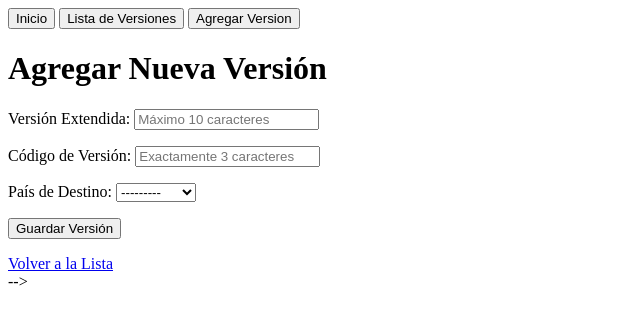
After one commit to NicolasCdna/MiProyecto, a Django app: page /agregar_version/ in a window 1280 px wide. The commit adds this page. Shown: the top 325 px of the page, without its empty margins (0-640 px from the left). Run offline with Django 5.2, Linux system fonts and the light colour scheme.

Commit message:
Se agregaron  models y vistas relacionadas

```diff
--- a/AppVehiculo/forms.py
+++ b/AppVehiculo/forms.py
@@ -1,8 +1,39 @@
 
 from django import forms
 from .models import Vehiculo
+from .models import Version
+from .models import Proxy
 
 class VehiculoForm(forms.ModelForm):
     class Meta:
         model = Vehiculo
         fields = ['vin', 'cis', 'version']
+
+
+
+class VersionForm(forms.ModelForm):
+    class Meta:
+        model = Version
+        fields = ['version_extend', 'version_codif', 'mercado']
+        labels = {
+            'version_extend': 'Versión Extendida',
+            'version_codif': 'Código de Versión',
+            'mercado': 'País de Destino',
+        }
+        widgets = {
+            'version_extend': forms.TextInput(attrs={'maxlength': 10, 'placeholder': 'Máximo 10 caracteres'}),
+            'version_codif': forms.TextInput(attrs={'maxlength': 3, 'placeholder': 'Exactamente 3 caracteres'}),
+            'mercado': forms.Select(),
+        }
+
+class ProxyForm(forms.ModelForm):
+    class Meta:
+        model = Proxy
+        fields = ['central', 'version', 'configuracion', 'sw_version']
+        labels = {
+            'central': 'Central',
+            'version': 'Versión',
+            'configuracion': 'Configuración (64 bits)',
+            'sw_version': 'Versión de Software',
+        }
+    configuracion = forms.CharField(widget=forms.TextInput(attrs={'maxlength': 64}))
--- a/AppVehiculo/models.py
+++ b/AppVehiculo/models.py
@@ -30,9 +30,6 @@ class Vehiculo(models.Model):
     def __str__(self):
         return f"Vehículo {self.vin} - {self.version}"
 
-
-
-
 # class Vehiculo(models.Model):
 #     vin = models.
 #     nombre = models.CharField(max_length=100)
@@ -40,3 +37,87 @@ class Vehiculo(models.Model):
 
 #     def __str__(self):
         # return self.nombre
+
+class Version(models.Model):
+    # Campo alfanumérico de máximo 10 caracteres
+    version_extend = models.CharField(
+        max_length=10,
+        unique=True,
+        verbose_name="Versión Extendida"
+    )
+
+    # Campo alfanumérico - 3 caracteres
+    version_codif = models.CharField(
+        max_length=3,
+        unique=True,
+        verbose_name="Código de Versión"
+    )
+
+    # Lista de opciones para el campo país de destino
+    MERCADO_CHOICES = [
+        ('EU', 'Europa'),
+        ('AS', 'Asia'),
+        ('AM', 'América'),
+        ('AF', 'África'),
+        ('OC', 'Oceanía'),
+        ('AR', 'Argentina'),
+    ]
+    mercado = models.CharField(
+        max_length=2,
+        choices=MERCADO_CHOICES,
+        verbose_name="País de Destino"
+    )
+
+    class Meta:
+        # Constraint para relación biunívoca
+        unique_together = ('version_extend', 'version_codif')
+        verbose_name = "Versión"
+        verbose_name_plural = "Versiones"
+
+    def __str__(self):
+        return f"{self.version_codif} - {self.version_extend} ({self.get_mercado_display()})"
+
+    #Definimos Proxy, que toma informacion de la clase Version.
+
+from .models import Version  # Asegúrate de que el modelo Version esté importado
+
+class Proxy(models.Model):
+    # Opciones para Centrales (ECUs básicas)
+    ECU_CHOICES = [
+        ('BCM', 'Body Control Module'),
+        ('PCM', 'Powertrain Control Module'),
+        ('TCM', 'Transmission Control Module'),
+        ('ECM', 'Engine Control Module'),
+        ('ABS', 'Anti-lock Braking System'),
+    ]
+    central = models.CharField(
+        max_length=3,
+        choices=ECU_CHOICES,
+        verbose_name="Central"
+    )
+
+    # Relación con Version
+    version = models.ForeignKey(
+        Version,
+        on_delete=models.CASCADE,
+        verbose_name="Versión"
+    )
+
+    # Campo de configuración (64 bits como cadena)
+    configuracion = models.CharField(
+        max_length=64,
+        verbose_name="Configuración"
+    )
+
+    # Versión de software
+    sw_version = models.CharField(
+        max_length=10,
+        verbose_name="Versión de Software"
+    )
+
+    class Meta:
+        verbose_name = "Proxy"
+        verbose_name_plural = "Proxies"
+
+    def __str__(self):
+        return f"{self.central} - {self.version} - SW: {self.sw_version}"
--- /dev/null
+++ b/AppVehiculo/templates/AppVehiculo/agregar_version.html
@@ -0,0 +1,11 @@
+{% extends "base.html" %}
+
+{% block content %}
+<h1>Agregar Nueva Versión</h1>
+<form method="post">
+    {% csrf_token %}
+    {{ form.as_p }}
+    <button type="submit">Guardar Versión</button>
+</form>
+<a href="{% url 'lista_versiones' %}">Volver a la Lista</a>
+{% endblock %}
--- /dev/null
+++ b/AppVehiculo/templates/base.html
@@ -0,0 +1,20 @@
+<!-- <!-- <!DOCTYPE html> -->
+<html lang="en">
+<head>
+    <meta charset="UTF-8">
+    <meta name="viewport" content="width=device-width, initial-scale=1.0">
+    <title>{% block title %}Mi Proyecto{% endblock %}</title>
+</head>
+<body>
+    <header>
+        <nav>
+            <a href="{% url 'index' %}"><button>Inicio</button></a>
+            <a href="{% url 'lista_versiones' %}"><button>Lista de Versiones</button></a>
+            <a href="{% url 'agregar_version' %}"><button>Agregar Version</button></a>
+        </nav>
+    </header>
+    <main>
+        {% block content %}{% endblock %}
+    </main>
+</body>
+</html> -->
--- a/AppVehiculo/urls.py
+++ b/AppVehiculo/urls.py
@@ -4,4 +4,8 @@ from . import views
 urlpatterns = [
     path('crear/', views.crear_vehiculo, name='crear_vehiculo'),
     path('vehiculos/', views.listar_vehiculos, name='listar_vehiculos'),
+    path('lista_versiones/', views.lista_versiones, name='lista_versiones'),
+    path('agregar_version/', views.agregar_version, name='agregar_version'),
+    path('crear-proxy/', views.crear_proxy, name='crear_proxy'),
+    path('lista-proxies/', views.lista_proxies, name='lista_proxies'),
 ]
--- a/AppVehiculo/views.py
+++ b/AppVehiculo/views.py
@@ -1,6 +1,11 @@
 from django.shortcuts import render, redirect
 from .forms import VehiculoForm
 from .models import Vehiculo
+from .forms import VersionForm
+from .models import Version
+from .forms import ProxyForm
+from .models import Proxy
+
 
 # Create your views here.
 def index(request):
@@ -25,3 +30,35 @@ def crear_vehiculo(request):
 def listar_vehiculos(request):
     vehiculos = Vehiculo.objects.all()
     return render(request, 'AppVehiculo/listar_vehiculos.html', {'vehiculos': vehiculos})
+
+
+##VERSION
+def agregar_version(request):
+    if request.method == 'POST':
+        form = VersionForm(request.POST)
+        if form.is_valid():
+            form.save()
+            return redirect('lista_versiones')  # Redirige a la lista de versiones o a otra página
+    else:
+        form = VersionForm()
+    return render(request, 'AppVehiculo/agregar_version.html', {'form': form})
+
+#Lista de Versiones:
+def lista_versiones(request):
+    versiones = Version.objects.all()
+    return render(request, 'AppVehiculo/lista_versiones.html', {'versiones': versiones})
+
+#Crear Proxy
+def crear_proxy(request):
+    if request.method == 'POST':
+        form = ProxyForm(request.POST)
+        if form.is_valid():
+            form.save()
+            return redirect('lista_proxies')  # Redirige a una lista de proxies o similar
+    else:
+        form = ProxyForm()
+    return render(request, 'AppVehiculo/crear_proxy.html', {'form': form})
+#Lista de Proxies
+def lista_proxies(request):
+    proxies = Proxy.objects.all()
+    return render(request, 'AppVehiculo/lista_proxies.html', {'proxies': proxies})
```
Also changed, not shown: AppVehiculo/admin.py (+15 -1 lines), AppVehiculo/templates/AppVehiculo/crear_proxy.html (added, +12 -0 lines), AppVehiculo/templates/AppVehiculo/crear_vehiculo.html (+16 -2 lines), AppVehiculo/templates/AppVehiculo/index.html (+15 -2 lines), AppVehiculo/templates/AppVehiculo/lista_proxies.html (added, +14 -0 lines), AppVehiculo/templates/AppVehiculo/lista_versiones.html (added, +20 -0 lines), AppVehiculo/templates/AppVehiculo/listar_vehiculos.html (+18 -2 lines), AppVehiculo/migrations/0002_version.py (added), AppVehiculo/migrations/0003_alter_version_mercado_proxy.py (added).
